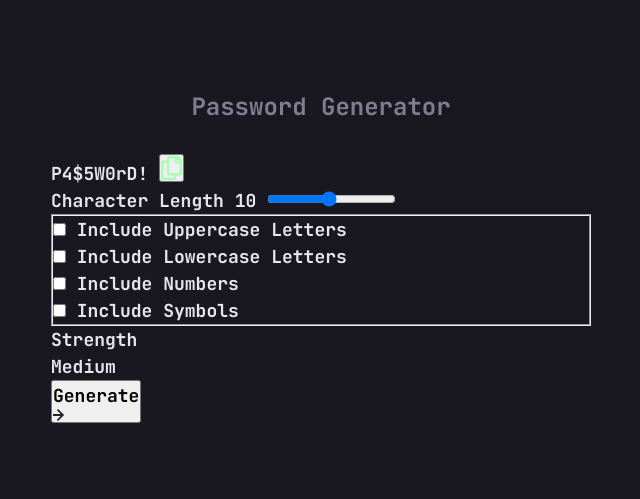
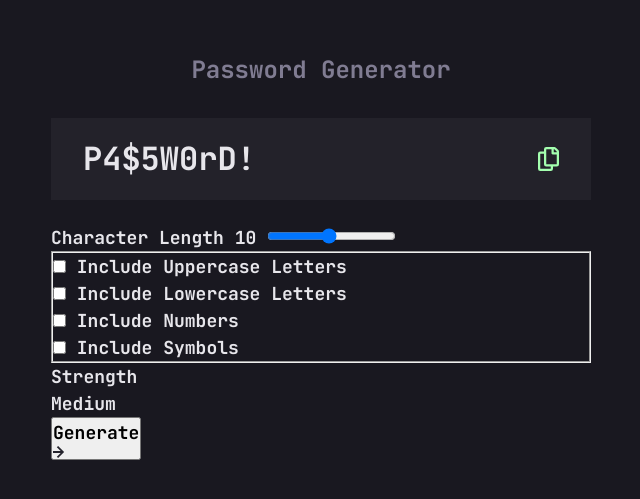
Before and after one commit to karolbanat/fem-password-generator-app, a website built with Vite: page index.html in a window 1280 px wide. Shown: the part 143-642 px from the top of the page, without its empty margins (319-959 px from the left). Built offline with nearby package versions, Linux system fonts and the light colour scheme.

Commit message:
Password output

```diff
--- a/src/style.css
+++ b/src/style.css
@@ -149,6 +149,7 @@ main {
 }
 
 /* Elements */
+/* --- heading */
 .app-heading {
 	margin-block-end: 1.6rem;
 	font-size: var(--fz-logo);
@@ -162,3 +163,44 @@ main {
 		margin-block-end: 3.2rem;
 	}
 }
+
+/* --- buttons */
+
+.icon-button {
+	background: none;
+	border: none;
+	cursor: pointer;
+}
+
+.icon-button:is(:hover, :focus) {
+	filter: brightness(0) invert(1);
+}
+
+/* password output */
+.password-output {
+	/* layout */
+	display: flex;
+	justify-content: space-between;
+	align-items: center;
+
+	/* sizing */
+	margin-block-end: 1.6rem;
+	padding-inline: 1.6rem;
+	padding-block: 1.6rem;
+
+	/* appearance */
+	background-color: var(--clr-neutral-600);
+}
+
+.password-output__password {
+	font-size: var(--fz-700);
+	line-height: 1.3125;
+}
+
+@media only screen and (min-width: 48em) {
+	.password-output {
+		margin-block-end: 2.4rem;
+		padding-inline: 3.2rem;
+		padding-block: 2rem;
+	}
+}
```
